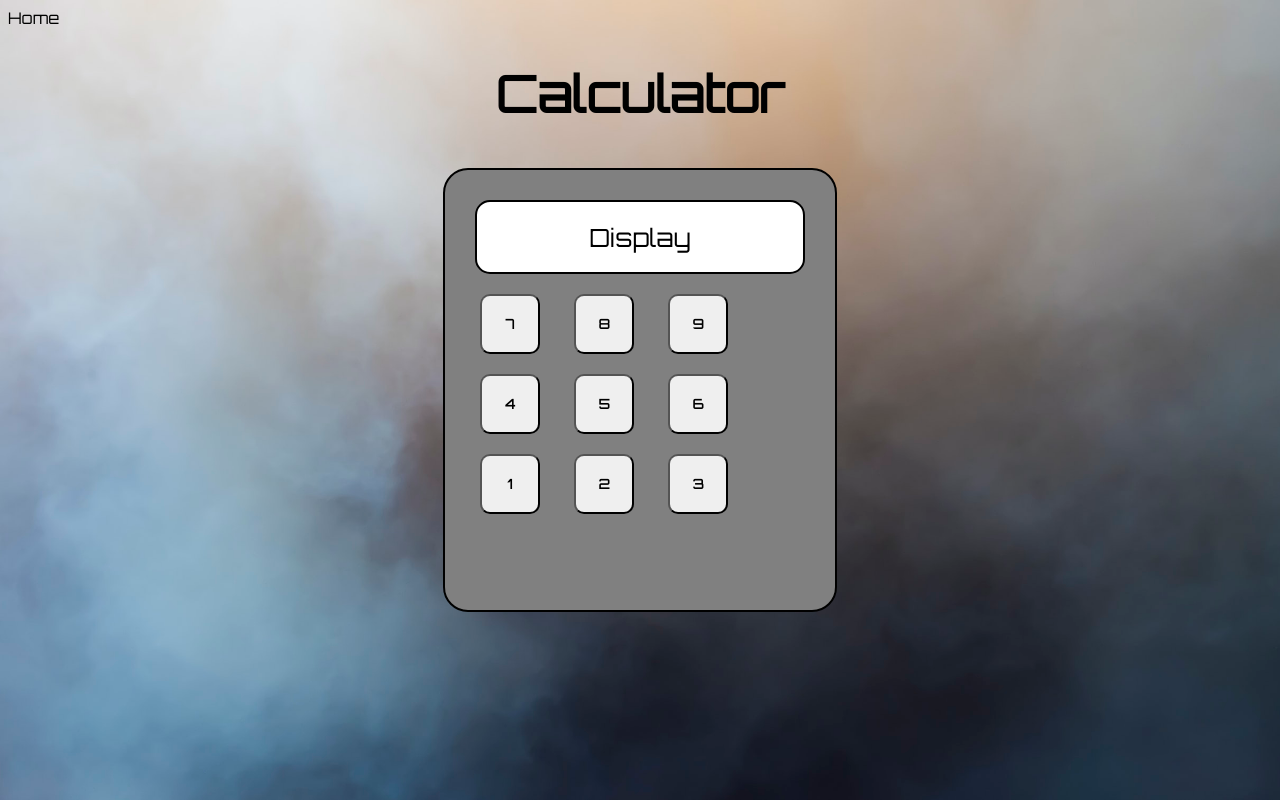
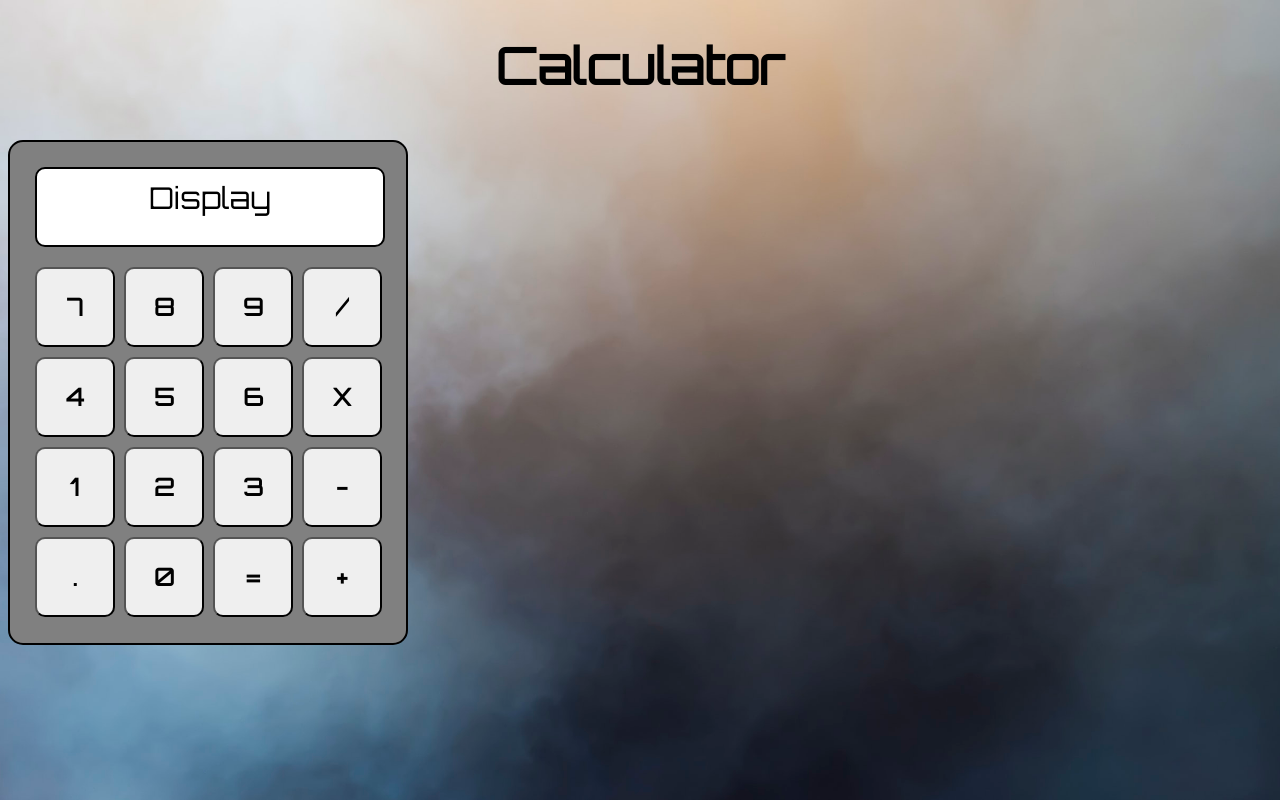
Before and after one commit to tommygatz/calculator, a PHP site: page / in a window 1280 px wide. Run offline with PHP 8.4, Linux system fonts and the light colour scheme.

Commit message:
Updated CSS positioning

```diff
--- a/css/style.css
+++ b/css/style.css
@@ -23,51 +23,62 @@ h1 {
 }
 
 #base {
-  min-width: 300px;
-  max-width: 350px;
-  height: 400px;
+  display: inline-block;
+  width: 400px;
+  height: 505px;
   background-color: gray;
+  box-sizing: border-box;
   border: 2px solid black;
-  border-radius: 25px;
+  border-radius: 15px;
   position: relative;
   top: 10px; left: auto; margin: auto;
-  padding: 20px;
 }
 
 #display {
-  min-width: 200px;
-  max-width: 90%;
-  height: 50px;
+  display: inherit;
+  width: 350px;
+  height: 80px;
   background-color: white;
+  box-sizing: border-box;
   border: 2px solid black;
-  border-radius: 15px;
+  border-radius: 10px;
   position: relative;
-  top: 10px; left: auto; margin: auto 10px;
-  padding: 10px;
+  left: 25px;
+  right: 25px;
+  top: 25px;
   font-family: 'Orbitron';
-  font-size: 25px;
+  font-size: 30px;
 }
 
-button {
+.button {
   position: relative;
-  display: inline-block;
-  margin: 10px 15px;
-  width: 60px;
-  height: 60px;
+  width: 80px;
+  height: 80px;
+  box-sizing: border-box;
   border-radius: 10px;
-  border-color: ;
   outline: none;
   color: black;
   font-family: 'Orbitron';
   font-weight: bold;
+  font-size: 24px;
 }
 
 button:active {
   border-style: inset;
 }
 
-#buttons1 {
-  margin-top: 20px;
+.btnRow1 {
+  margin-top: 45px;
+}
+.btnRow2, .btnRow3, .btnRow4 {
+  margin-top: 10px;
+}
+
+.btnCol1 {
+  margin-left: 25px;
+}
+.btnCol2, .btnCol3, .btnCol4 {
+  margin-left: 5px;
 }
 
 #homelink {
--- a/index.html
+++ b/index.html
@@ -9,7 +9,7 @@
     <script type="text/javascript" src="js/script.js"></script>
   </head>
   <body>
-    <a id='homelink' href="https://tommygatz.github.io/">Home</a>
+    <!-- <a id='homelink' href="https://tommygatz.github.io/">Home</a> -->
     <h1>Calculator</h1>
 
 
@@ -17,20 +17,29 @@
       <div id="display">
         <span class="center">Display</span>
       </div>
-      <div id="buttons1">
-        <button type='button' class="button">7</button>
-        <button type='button' class="button">8</button>
-        <button type='button' class="button">9</button>
+      <div class="btnRow1">
+        <button type='button' class="button btnCol1">7</button>
+        <button type='button' class="button btnCol2">8</button>
+        <button type='button' class="button btnCol3">9</button>
+        <button type='button' class="button btnCol4">/</button>
       </div>
-      <div id="buttons2">
-        <button type='button' class="button">4</button>
-        <button type='button' class="button">5</button>
-        <button type='button' class="button">6</button>
+      <div class="btnRow2">
+        <button type='button' class="button btnCol1">4</button>
+        <button type='button' class="button btnCol2">5</button>
+        <button type='button' class="button btnCol3">6</button>
+        <button type='button' class="button btnCol4">X</button>
       </div>
-      <div id="buttons3">
-        <button type='button' class="button">1</button>
-        <button type='button' class="button">2</button>
-        <button type='button' class="button">3</button>
+      <div class="btnRow3">
+        <button type='button' class="button btnCol1">1</button>
+        <button type='button' class="button btnCol2">2</button>
+        <button type='button' class="button btnCol3">3</button>
+        <button type='button' class="button btnCol4">-</button>
+      </div>
+      <div class="btnRow4">
+        <button type='button' class="button btnCol1">.</button>
+        <button type='button' class="button btnCol2">0</button>
+        <button type='button' class="button btnCol3">=</button>
+        <button type='button' class="button btnCol4">+</button>
       </div>
     </div>
   </body>
```
